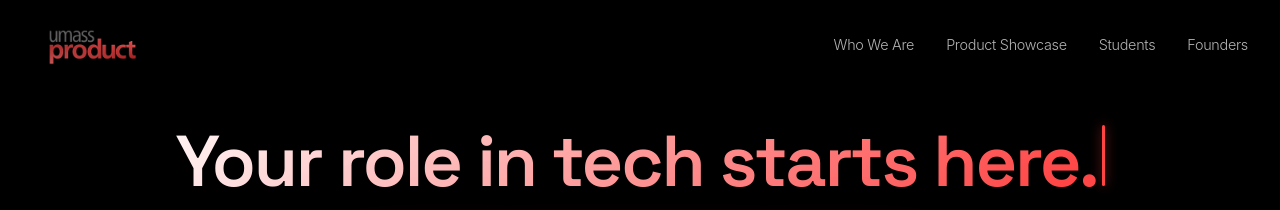
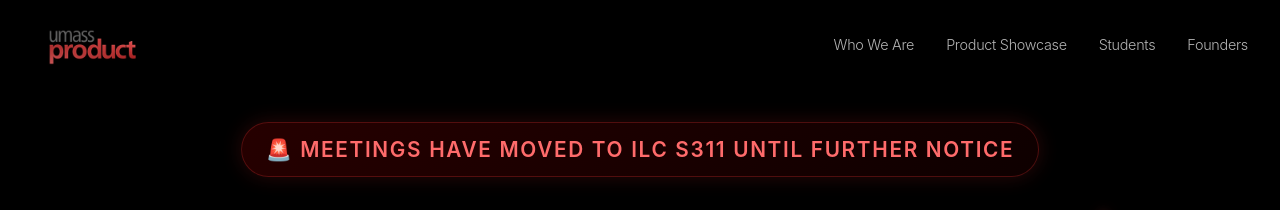
Before and after one commit to umassproduct/umassproduct.github.io, a React (Vite) app: page / in a window 1280 px wide. Shown: the top 210 px of the page. Built offline with nearby package versions, Linux system fonts and the light colour scheme.

Commit message:
alert bubble on location change

```diff
--- a/src/pages/Home/Home.css
+++ b/src/pages/Home/Home.css
@@ -5,6 +5,27 @@
   align-items: center;
   padding-top: calc(var(--navbar-height) + var(--space-md));
   padding-bottom: var(--space-xl);
+}
+
+/* ===== Alert Banner ===== */
+.home__alert {
+  width: fit-content;
+  max-width: 90%;
+  margin: 0 auto var(--space-md);
+  padding: 10px 24px;
+  background: linear-gradient(135deg, rgba(255, 0, 0, 0.15), rgba(94, 0, 0, 0.15));
+  border: 1px solid rgba(136, 28, 28, 0.5);
+  border-radius: 999px;
+  text-align: center;
+  box-shadow: 0 0 20px rgba(136, 28, 28, 0.3);
+}
+
+.home__alert-text {
+  font-family: var(--font-primary);
+  font-size: clamp(1rem, 2.5vw, 1.3rem);
+  font-weight: 600;
+  letter-spacing: 0.08em;
+  color: #ff6b6b;
 }
 
 /* ===== Header ===== */
--- a/src/pages/Home/Home.jsx
+++ b/src/pages/Home/Home.jsx
@@ -65,6 +65,12 @@ function TypewriterHeading({ text }) {
 export default function Home() {
   return (
     <div className="home">
+      <div className="home__alert">
+        <span className="home__alert-text">
+          🚨 MEETINGS HAVE MOVED TO ILC S311 UNTIL FURTHER NOTICE
+        </span>
+      </div>
+
       <div className="home__header">
         <TypewriterHeading text="Your role in tech starts here." />
         <p className="home__tagline">
```
